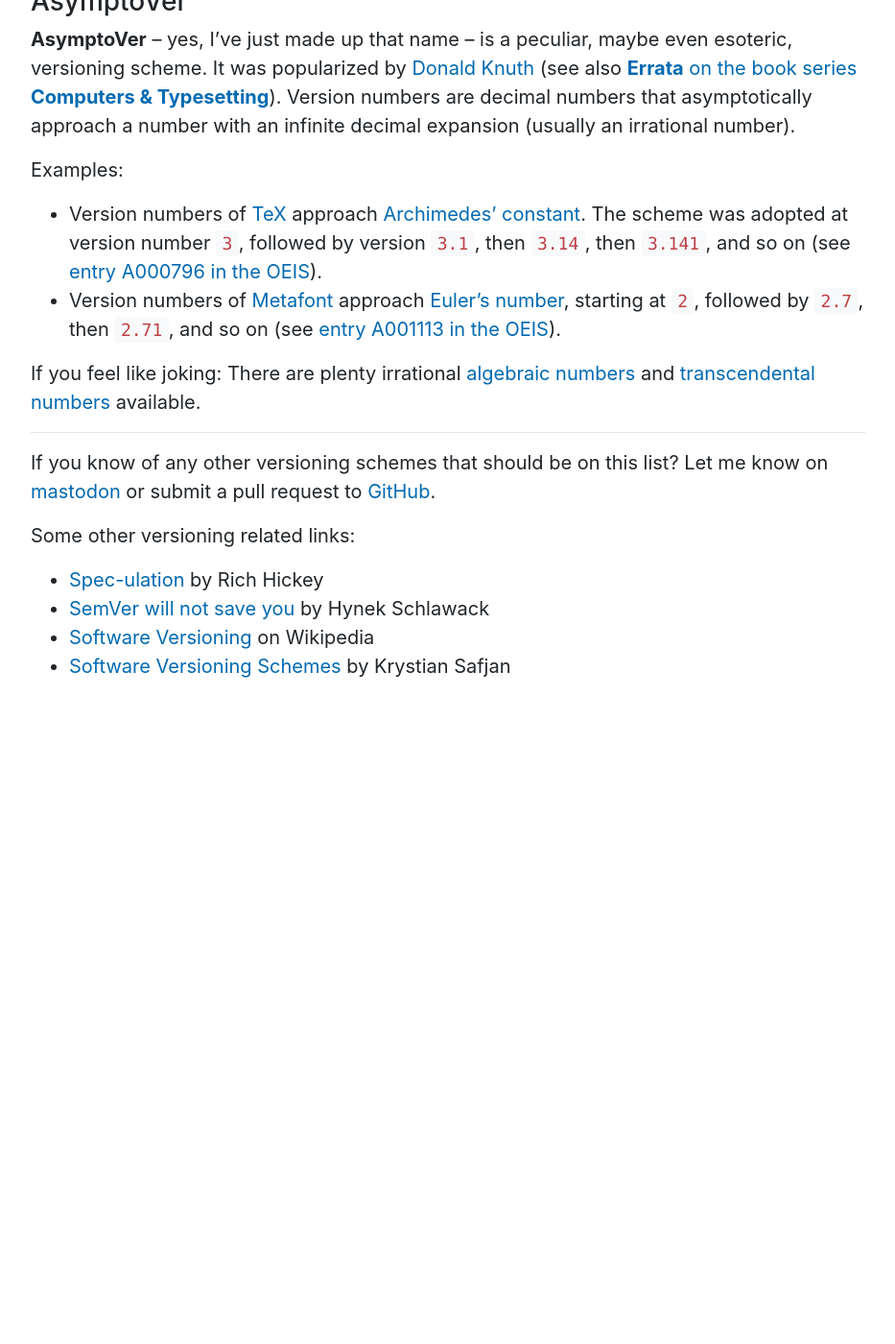
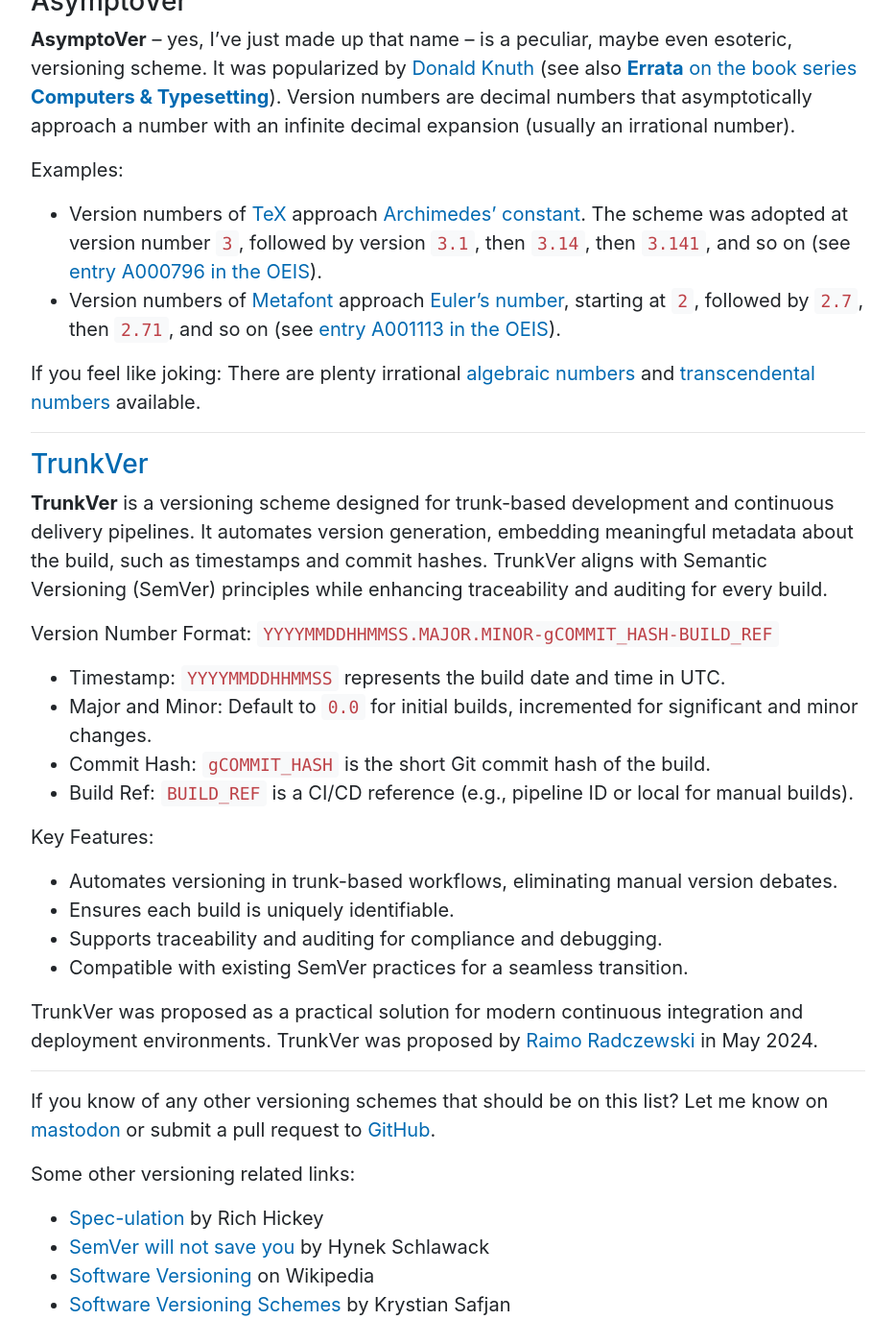
Before and after one commit to andrew/nesbitt.io, a Jekyll site: the page built from _posts/2024-06-24-from-zerover-to-semver-a-comprehensive-list-of-versioning-schemes-in-open-source.md, in a window 1280 px wide and 1400 px high, scrolled down 9778 px. Shown: the whole window at 96% size, without its empty margins (173-1106 px from the left). Built offline with Jekyll 4.4.1, drawn with Linux system fonts in a browser that asks for light colours; before the commit the page ends 10513 px from its top, so only the background shows below that.

Commit message:
Add trunkver to the versioning blogpost

```diff
--- a/_posts/2024-06-24-from-zerover-to-semver-a-comprehensive-list-of-versioning-schemes-in-open-source.md
+++ b/_posts/2024-06-24-from-zerover-to-semver-a-comprehensive-list-of-versioning-schemes-in-open-source.md
@@ -309,6 +309,27 @@
 
 <hr>
 
+### [TrunkVer](https://trunkver.org/)
+
+**TrunkVer** is a versioning scheme designed for trunk-based development and continuous delivery pipelines. It automates version generation, embedding meaningful metadata about the build, such as timestamps and commit hashes. TrunkVer aligns with Semantic Versioning (SemVer) principles while enhancing traceability and auditing for every build.
+
+Version Number Format: `YYYYMMDDHHMMSS.MAJOR.MINOR-gCOMMIT_HASH-BUILD_REF`
+- Timestamp: `YYYYMMDDHHMMSS` represents the build date and time in UTC.
+- Major and Minor: Default to `0.0` for initial builds, incremented for significant and minor changes.
+- Commit Hash: `gCOMMIT_HASH` is the short Git commit hash of the build.
+- Build Ref: `BUILD_REF` is a CI/CD reference (e.g., pipeline ID or local for manual builds).
+
+Key Features:
+- Automates versioning in trunk-based workflows, eliminating manual version debates.
+- Ensures each build is uniquely identifiable.
+- Supports traceability and auditing for compliance and debugging.
+- Compatible with existing SemVer practices for a seamless transition.
+
+TrunkVer was proposed as a practical solution for modern continuous integration and deployment environments. TrunkVer was proposed by [Raimo Radczewski](https://github.com/rradczewski) in May 2024.
+
+<hr>
+
+
 If you know of any other versioning schemes that should be on this list? Let me know on [mastodon](https://mastodon.social/@andrewnez) or submit a pull request to [GitHub](https://github.com/andrew/nesbitt.io/blob/master/_posts/2024-06-24-from-zerover-to-semver-a-comprehensive-list-of-versioning-schemes-in-open-source.md).
 
 Some other versioning related links:
```
